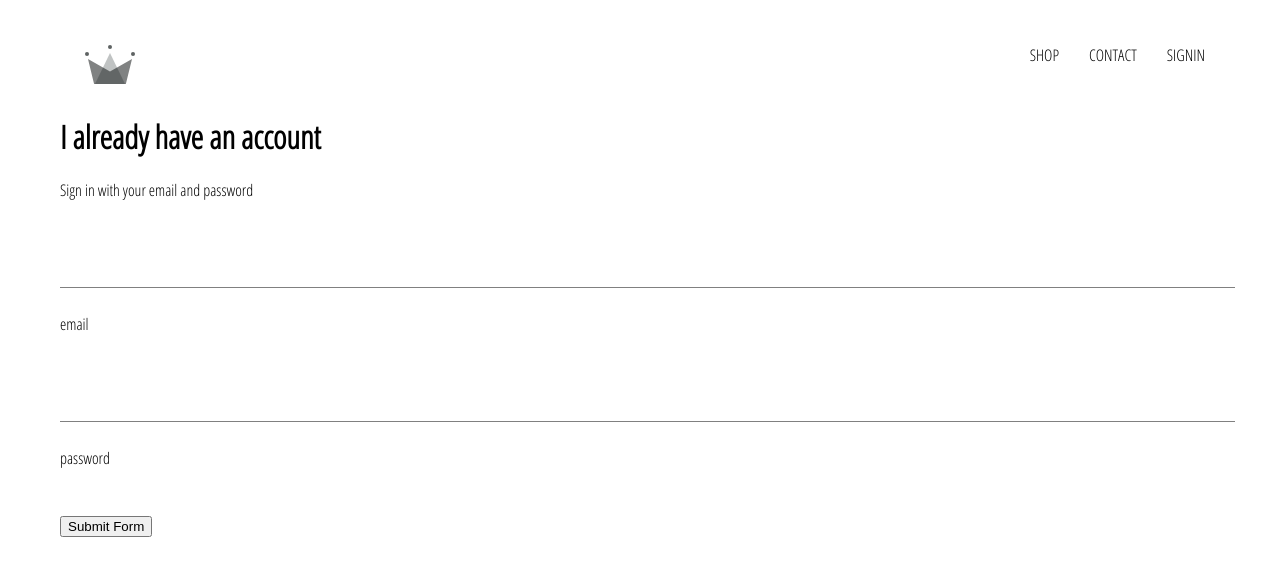
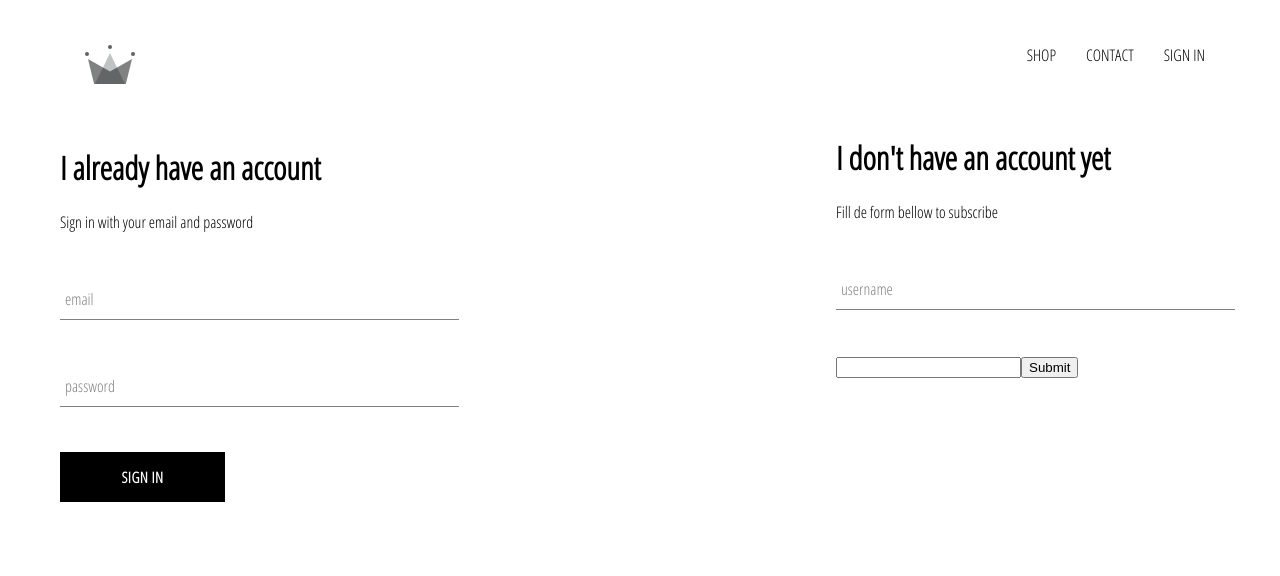
Before and after one commit to gitrodrigues1/crwn-clothing, a React (Create React App) app: page /signin in a window 1280 px wide. Shown: the top 576 px of the page. Built offline with nearby package versions, Linux system fonts and the light colour scheme.

Commit message:
Added custom button component

```diff
--- /dev/null
+++ b/src/components/custom-button/custom-button.component.jsx
@@ -0,0 +1,9 @@
+import React from 'react'
+import './custom-button.styles.scss'
+
+const CustomButton = ({children, ...otherProps}) => (
+  <button className="custom-button" {...otherProps}>
+    {children}
+  </button>
+)
+export default CustomButton
--- /dev/null
+++ b/src/components/custom-button/custom-button.styles.scss
@@ -0,0 +1,22 @@
+.custom-button {
+  min-width: 165px;
+  width: auto;
+  height: 50px;
+  letter-spacing: 0.5px;
+  line-height: 50px;
+  padding: 0 35px 0 35px;
+  font-size: 15px;
+  background-color: black;
+  color: white;
+  text-transform: uppercase;
+  font-family: 'Open Sans Condensed';
+  font-weight: bolder;
+  border: none;
+  cursor: pointer;
+
+  &:hover {
+    background-color: white;
+    color: black;
+    border: 1px solid black;
+  }
+}
--- a/src/components/form-input/form-input.component.jsx
+++ b/src/components/form-input/form-input.component.jsx
@@ -6,7 +6,7 @@ const FormInput = ({ handleChange, label, ...otherProps}) => (
     <input className="form-input" onChange={handleChange} {...otherProps} />
     {
       label ?
-        (<label className={`${otherProps.value.length} ? 'shrink' : '' `}>
+        (<label className={`${otherProps.value.length ? 'shrink' : ''} form-input-label `}>
           {label}
         </label>)
       : null
--- a/src/components/header/header.component.jsx
+++ b/src/components/header/header.component.jsx
@@ -11,7 +11,7 @@ const Header = () => (
     <div className="options">
       <Link className="option" to="shop">SHOP</Link>
       <Link className="option" to="contact">CONTACT</Link>
-      <Link className="option" to="signin">SIGNIN</Link>
+      <Link className="option" to="signin">SIGN IN</Link>
     </div>
   </div>
 
--- a/src/components/sign-in/sign-in.component.jsx
+++ b/src/components/sign-in/sign-in.component.jsx
@@ -1,6 +1,7 @@
 import React from 'react'
 import './sign-in.styles.scss'
 import FormInput from '../form-input/form-input.component'
+import CustomButton from '../custom-button/custom-button.component'
 
 class SignIn extends React.Component {
   constructor(props) {
@@ -24,7 +25,7 @@ class SignIn extends React.Component {
 
   render(){
     return(
-      <div className="sig-in">
+      <div className="sign-in">
         <h1>I already have an account</h1>
         <span>Sign in with your email and password</span>
 
@@ -47,7 +48,7 @@ class SignIn extends React.Component {
             required
           />
 
-          <input type="submit" value="Submit Form" />
+          <CustomButton type="submit">Sign In</CustomButton>
         </form>
       </div>
     )
--- a/src/components/sign-in/sign-in.styles.scss
+++ b/src/components/sign-in/sign-in.styles.scss
@@ -1,3 +1,6 @@
 .sign-in {
   width: 30vw;
+  display: flex;
+  flex-direction: column;
+  margin: 10px 0px;
 }
--- /dev/null
+++ b/src/components/sign-up/sign-up.component.jsx
@@ -0,0 +1,49 @@
+import React from 'react'
+import './sign-up.styles.scss'
+import FormInput from '../form-input/form-input.component'
+
+class SignUp extends React.Component {
+  constructor(props) {
+    super(props)
+    this.state = {
+      username : '',
+      email : '',
+      password : '' ,
+    }
+  }
+
+  handleChange = (event) => {
+    const {value, name} = event.target
+    this.setState({ [name]: value })
+  }
+
+  render() {
+    return(
+      <div className="sign-up">
+        <h1>I don't have an account yet</h1>
+        <span>Fill de form bellow to subscribe</span>
+
+        <form >
+          <FormInput
+            name="username"
+            type="text"
+            value={this.state.username}
+            onChange={this.handleChange}
+            label="username"
+            required
+          />
+          <input
+            name="email"
+            type="email"
+            value={this.state.email}
+            onChange={this.handleChange}
+            label="email"
+            required
+          />
+          <input type="submit"/>
+        </form>
+      </div>
+    )
+  }
+}
+export default SignUp
--- /dev/null
+++ b/src/components/sign-up/sign-up.styles.scss
@@ -0,0 +1,3 @@
+.sign-up {
+  width: 30vw;
+}
--- a/src/pages/sign-in-and-sing-up/sign-in-and-sign-up.jsx
+++ b/src/pages/sign-in-and-sing-up/sign-in-and-sign-up.jsx
@@ -1,10 +1,12 @@
 import React from 'react'
 import './sign-in-and-sign-up.styles.scss'
 import SignIn from '../../components/sign-in/sign-in.component'
+import SignUp from '../../components/sign-up/sign-up.component'
 
 const SignInAndSignUpPage = () => (
   <div className='sign-in-and-sign-up'>
     <SignIn />
+    <SignUp />
   </div>
 )
 export default SignInAndSignUpPage
--- a/src/pages/sign-in-and-sing-up/sign-in-and-sign-up.styles.scss
+++ b/src/pages/sign-in-and-sing-up/sign-in-and-sign-up.styles.scss
@@ -0,0 +1,5 @@
+.sign-in-and-sign-up {
+  display: flex;
+  justify-content: space-between;
+
+}
```
